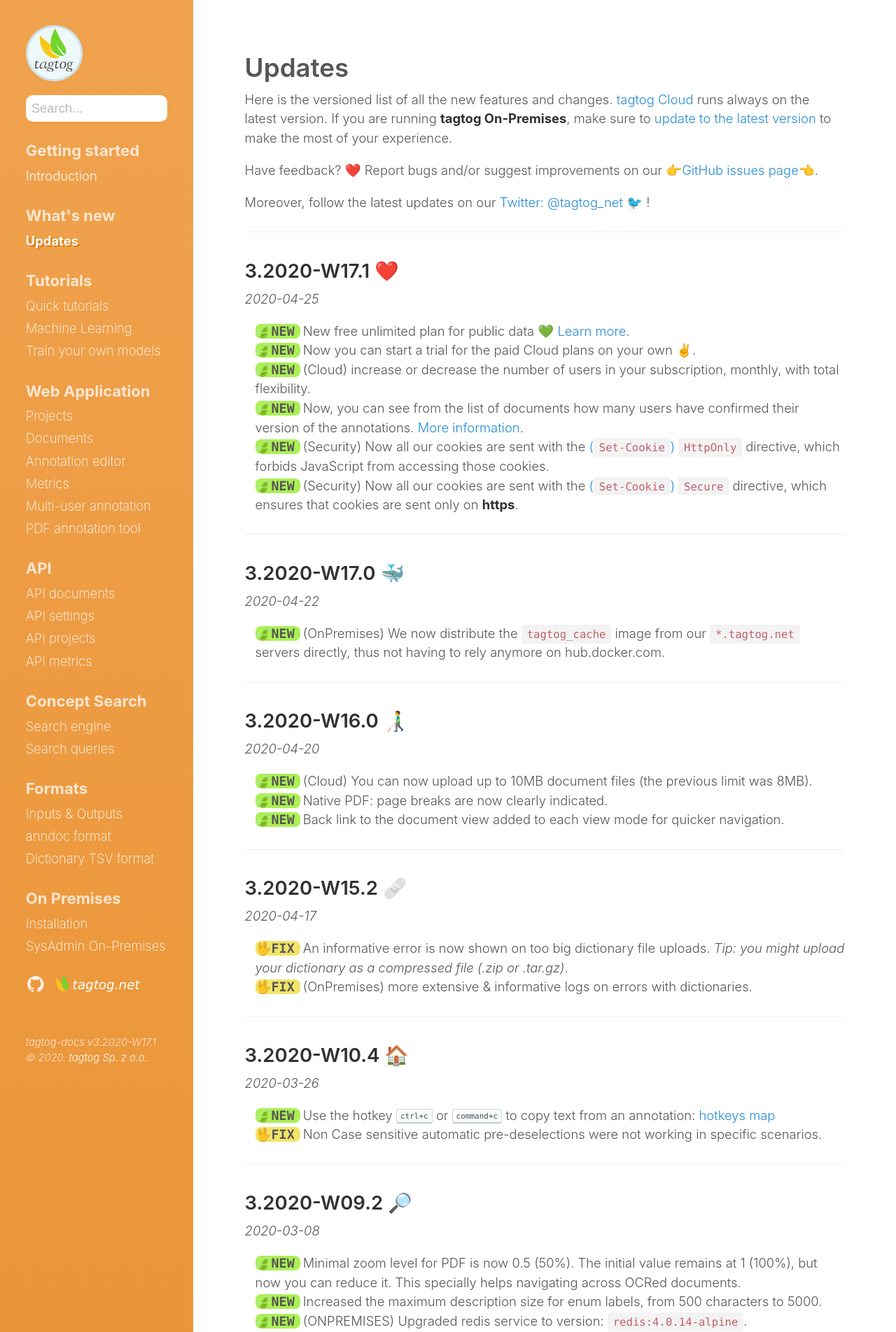
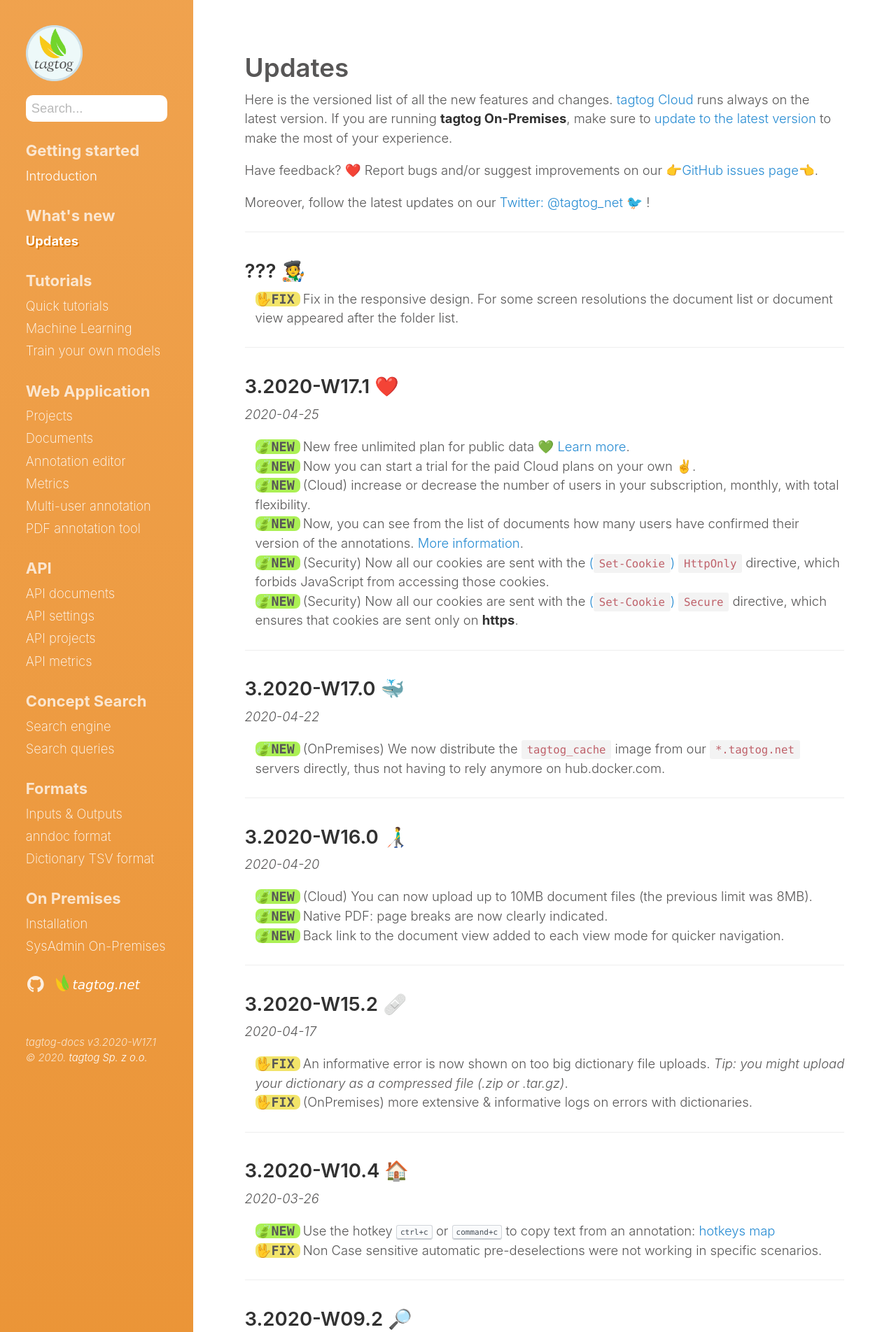
Before and after one commit to tagtogorg/tagtog-doc, a Jekyll site: the page built from updates.md, in a window 1280 px wide. Shown: the top 1904 px of the page at 70% size. Built offline with Jekyll 4.4.1, drawn with Linux system fonts in a browser that asks for light colours; nearby versions of some CDN libraries; emoji names are drawn with the system emoji font; some of the changed text lies outside the part shown.

Commit message:
Update updates

```diff
--- a/updates.md
+++ b/updates.md
@@ -11,6 +11,14 @@ Here is the versioned list of all the new features and changes. [tagtog Cloud](h
 Have feedback? :heart: Report bugs and/or suggest improvements on our [:point_right:GitHub issues page:point_left:](https://github.com/tagtog/tagtog-doc/issues).
 
 Moreover, follow the latest updates on our [Twitter: @tagtog_net 🐦](https://twitter.com/tagtog_net) !
+
+---
+
+## ??? 🧑‍🎨
+
+<ul class="updates">
+  <li class="fix"><span markdown="1">Fix in the responsive design. For some screen resolutions the document list or document view appeared after the folder list.</span></li>
+</ul>
 
 ---
 
```
